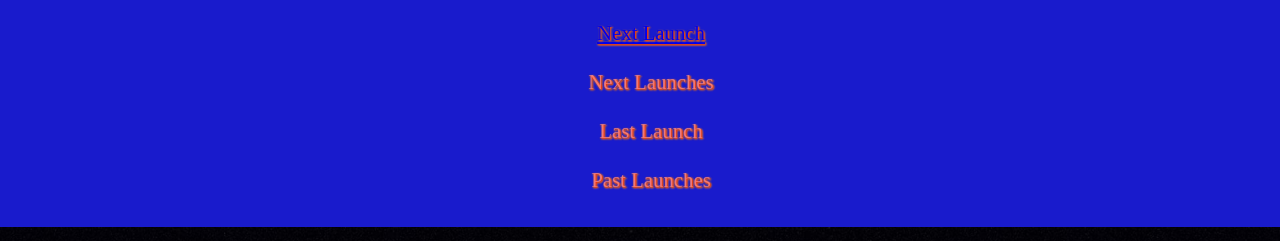
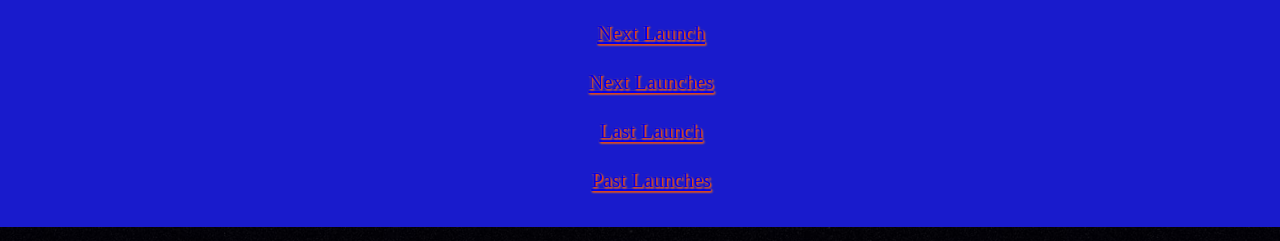
Before and after one commit to ahoymarcus/reactjs-rocket-launches-app, a React (Create React App) app: page / in a window 1280 px wide. Shown: the part 369-610 px from the top of the page. Built offline with nearby package versions, Linux system fonts and the light colour scheme; no server answers.

Commit message:
Acertar os outros 03 componentes para navegarem diretamente para Login em click de componente em Home.js

```diff
--- a/src/pages/Home.js
+++ b/src/pages/Home.js
@@ -1,5 +1,5 @@
 import React from 'react';
-import { Link, Navigate } from 'react-router-dom';
+import { Link } from 'react-router-dom';
 
 import './home.css';
 import { useGlobalContext } from '../context';
@@ -13,9 +13,6 @@ const Home = () => {
 
 
 		const handleQuery = (query) => {
-			// if (!token) {
-				// return <Navigate to='/login' />;
-			// }
 			setQueryPage(query);
 
 			console.log(query);
@@ -38,15 +35,18 @@ const Home = () => {
 										{token && <span className="home-links" onClick={() => handleQuery('next')} > just hold tight...</span>}
 									</li>
 									<li>
-										Next Launches
+										{token === '' ? <Link to="/login" >Next Launches</Link> : 'Next Launches'}
+
 										{token && <span className="home-links" onClick={() =>handleQuery('next-list')} > let's go...</span>}
 									</li>
 									<li>
-										Last Launch
+										{token === '' ? <Link to="/login" >Last Launch</Link> : 'Last Launch'}
+
 										{token && <span className="home-links" onClick={() => handleQuery('last')} > here...</span>}
 									</li>
 									<li>
-										Past Launches
+										{token === '' ? <Link to="/login" >Past Launches</Link> : 'Past Launches'}
+
 										{token && <span className="home-links" onClick={() => handleQuery('past')} > just come along...</span>}
 									</li>
 								</ul>
```
